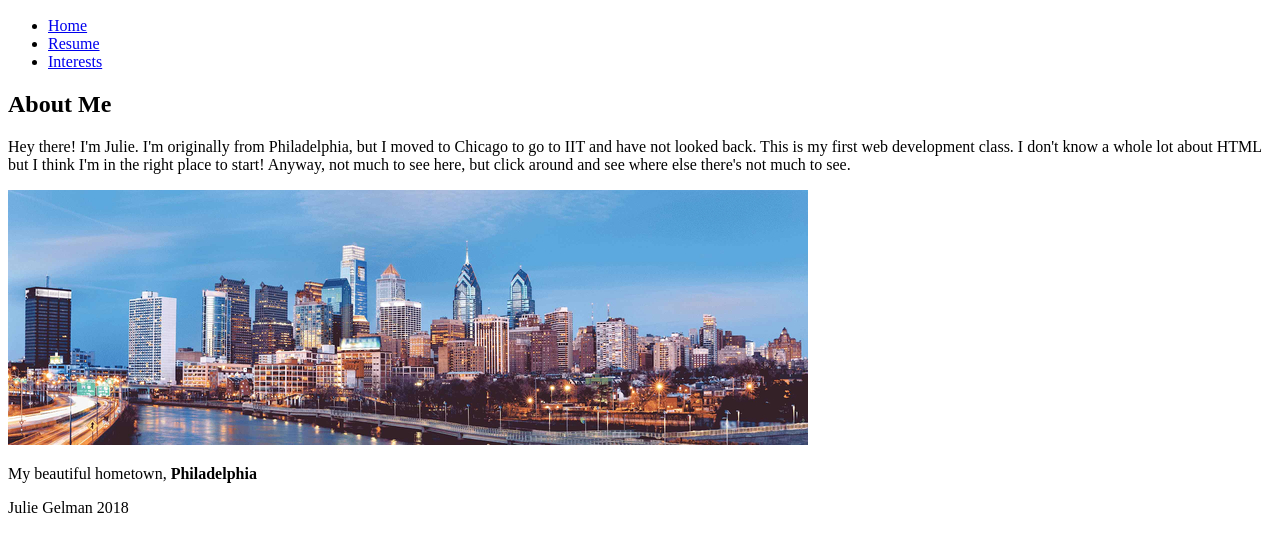
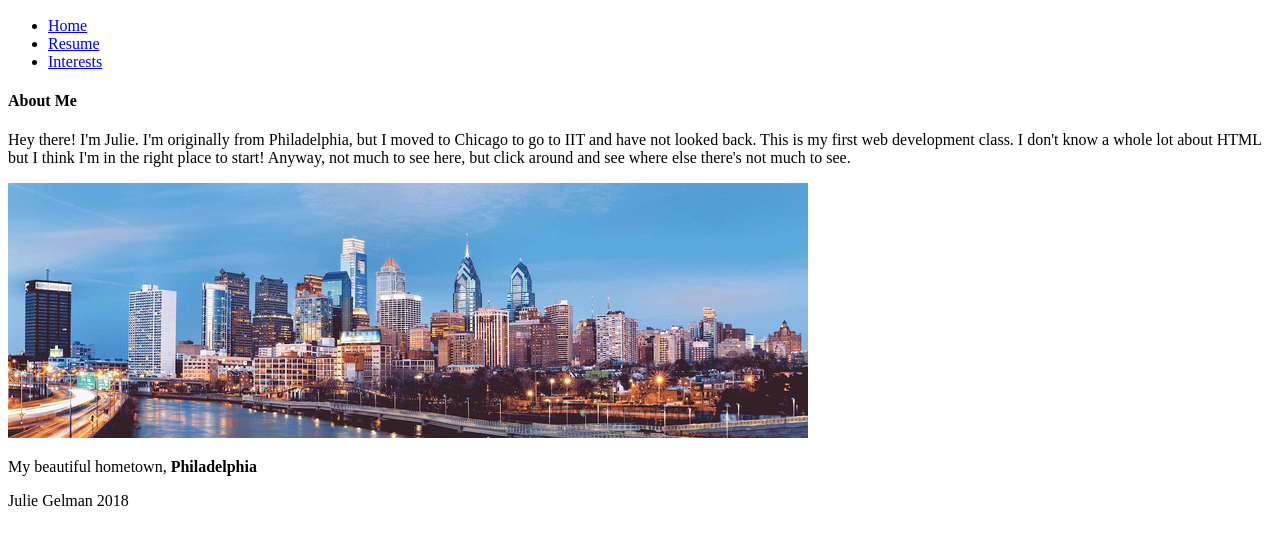
Before and after one commit to juliegelman/ITMD361_ProjectOne, a plain HTML site: page index.html in a window 1280 px wide. Shown: the part 50-602 px from the top of the page. Drawn offline with Linux system fonts and the light colour scheme.

Commit message:
fixed validation errors

```diff
--- a/index.html
+++ b/index.html
@@ -18,16 +18,18 @@
          </nav>
       </header>
       <main id="content">
-         <article id="primary">
-            <h1>About Me</h1>
+
+           <section>
+            <h4>About Me</h4>
             <p>Hey there! I'm Julie. I'm originally from Philadelphia, but I moved
                to Chicago to go to IIT and have not looked back. This is my first web development class.
                I don't know a whole lot about HTML but I think I'm in the right place to start! Anyway,
                not much to see here, but click around and see where else there's not much to see.
             </p>
+          </section>
             <img src="img/phillynew.jpg" alt="Philly Dilly"/>
             <p>My beautiful hometown, <strong>Philadelphia</strong></p>
-         </article>
+
       </main>
       <footer>
          <p>Julie Gelman 2018</p>
```
Also changed, not shown: about.html (+6 -2 lines), resume.html (+10 -0 lines).
